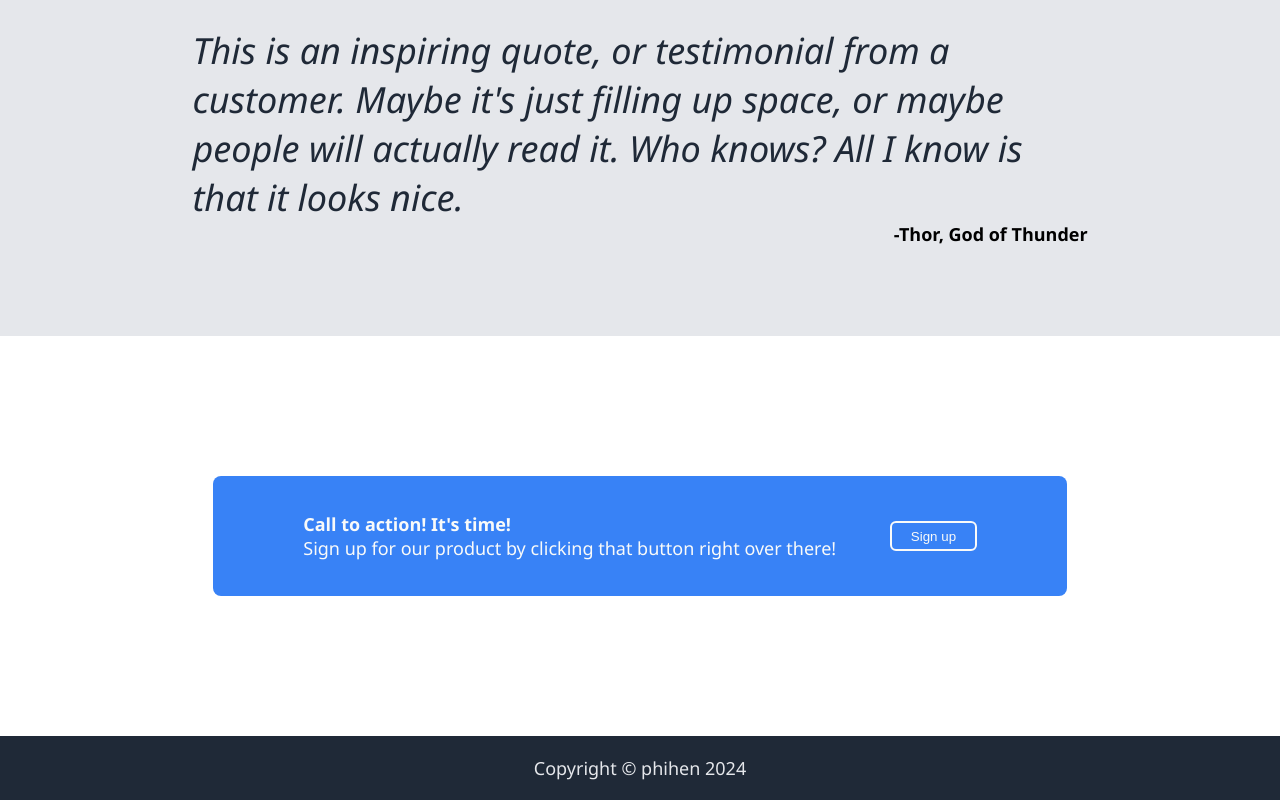
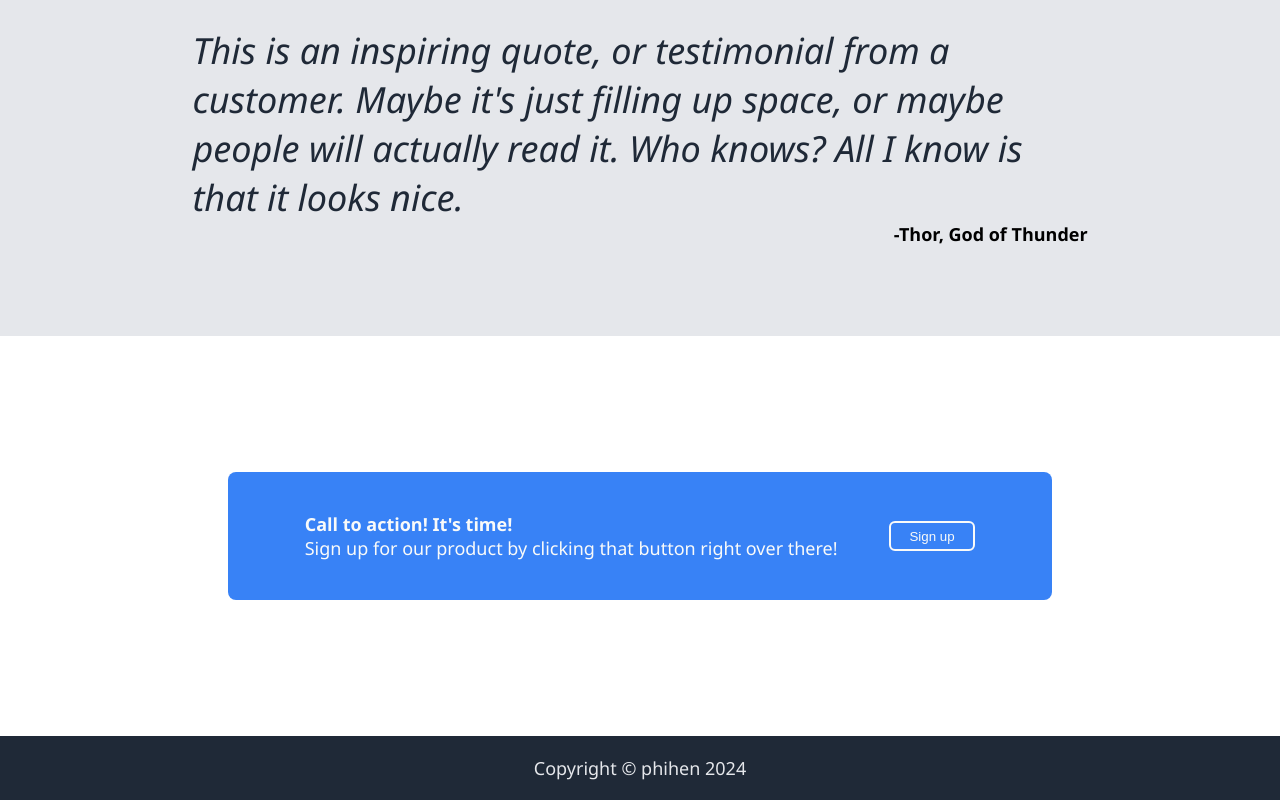
Before and after one commit to phihen/landing-page, a plain HTML site: page index.html in a window 1280 px wide. Shown: the part 928-1728 px from the top of the page. Drawn offline with Linux system fonts and the light colour scheme.

Commit message:
change size of call-to-action

```diff
--- a/style.css
+++ b/style.css
@@ -138,8 +138,8 @@ figcaption{
 .call-to-action {
     background-color: #3882F6;
     display: flex;
-    gap: 3em;
-    padding: 2em 5em;
+    gap: 4vw;
+    padding: 5vh 6vw;
     align-items: center;
     justify-content: center;
     border-radius: 8px;
```
